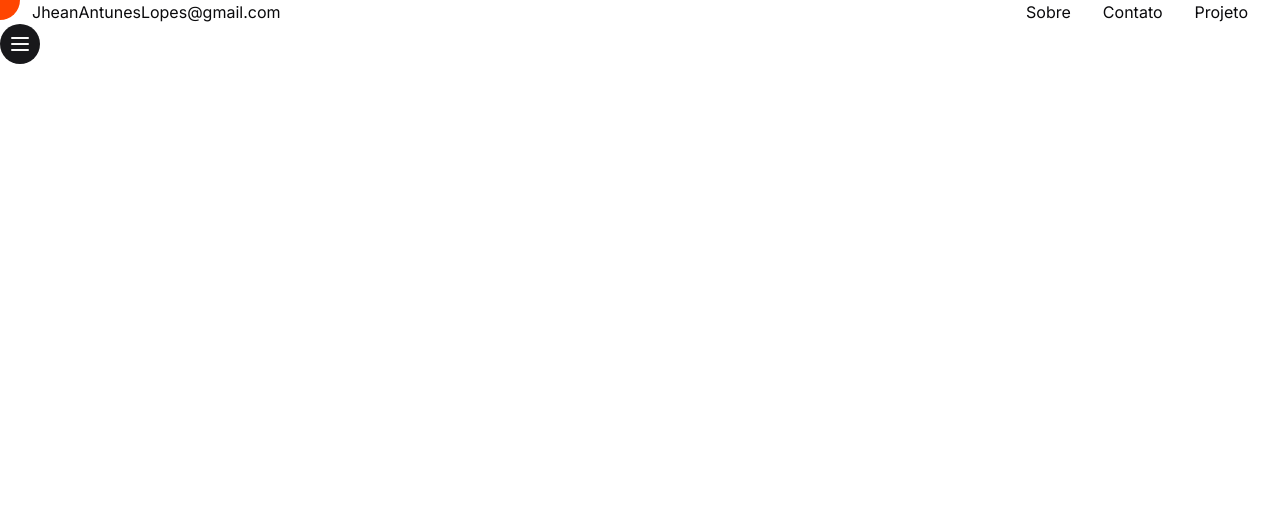
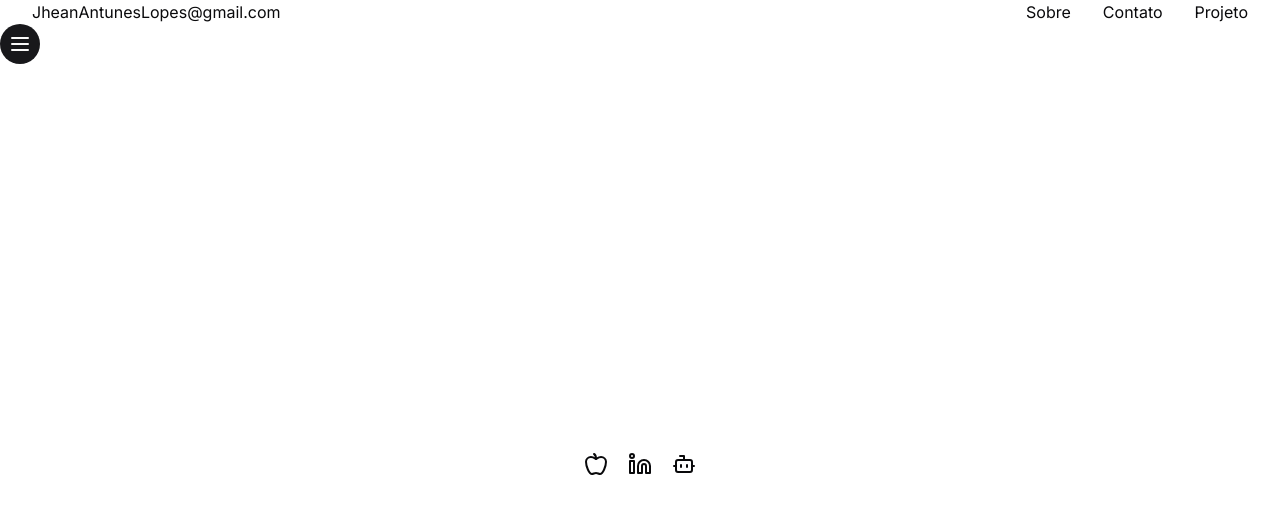
Before and after one commit to JheanAntunes/learn-framer-motion, a Next.js app: page / in a window 1280 px wide. Shown: the top 514 px of the page. Built offline with nearby package versions, Linux system fonts and the light colour scheme.

Commit message:
:sparkles:	feat: add example animation icons

```diff
--- a/src/app/layout.tsx
+++ b/src/app/layout.tsx
@@ -1,4 +1,3 @@
-import AnimationCursor from '@/components/animation-cursor'
 import Header from '@/components/layout/header'
 import TransitionPage from '@/components/transition-page'
 import type { Metadata } from 'next'
@@ -22,7 +21,7 @@ export default function RootLayout({
       <body className={inter.className + ''}>
         <Header />
         <TransitionPage>{children}</TransitionPage>
-        <AnimationCursor />
+        {/* <AnimationCursor /> */}
       </body>
     </html>
   )
--- a/src/app/page.tsx
+++ b/src/app/page.tsx
@@ -1,3 +1,4 @@
+import AnimationIcons from '@/components/animation-icons'
 import CurvedMenuMobile from '@/components/curved-menu'
 
 export default function Home() {
@@ -10,6 +11,7 @@ export default function Home() {
       {/* <ExampleAnimatePresence /> */}
       {/* <Stagger /> */}
       <CurvedMenuMobile />
+      <AnimationIcons />
     </main>
   )
 }
--- /dev/null
+++ b/src/components/animation-icons/index.tsx
@@ -0,0 +1,11 @@
+import ListIcons from './list-icons'
+
+const AnimationIcons = () => {
+  return (
+    <div className="flex h-screen w-full items-center justify-center">
+      <ListIcons />
+    </div>
+  )
+}
+
+export default AnimationIcons
--- /dev/null
+++ b/src/components/animation-icons/list-icons.tsx
@@ -0,0 +1,63 @@
+'use client'
+import { Apple, BotIcon, Linkedin } from 'lucide-react'
+import { useRef, useState } from 'react'
+import { MotionDiv } from '../framer-motion'
+
+const ListIcons = () => {
+  const arrayIcons = [
+    {
+      key: 'Apple',
+      Icon: <Apple />
+    },
+    {
+      key: 'Linkedin',
+      Icon: <Linkedin />
+    },
+    {
+      key: 'bot',
+      Icon: <BotIcon />
+    }
+  ]
+
+  return (
+    <div className="flex gap-5">
+      {arrayIcons.map(({ key, Icon }) => (
+        <MotionDivWithRef key={key}>{Icon}</MotionDivWithRef>
+      ))}
+    </div>
+  )
+}
+
+export const MotionDivWithRef = ({ children }: React.PropsWithChildren) => {
+  const ref = useRef<HTMLDivElement>(null)
+  const [position, setPosition] = useState({ x: 0, y: 0 })
+
+  const handleMouseMove = (e: React.MouseEvent<HTMLDivElement, MouseEvent>) => {
+    if (!ref.current) return
+    const { clientX, clientY } = e
+    const { width, height, left, top } = ref.current.getBoundingClientRect()
+    const x = clientX - (left + width / 2)
+    const y = clientY - (top + height / 2)
+    setPosition({ x, y })
+  }
+
+  const handleMouseLeave = () => {
+    setPosition({ x: 0, y: 0 })
+  }
+
+  const { x, y } = position
+
+  return (
+    <MotionDiv
+      ref={ref}
+      onMouseMove={handleMouseMove}
+      onMouseLeave={handleMouseLeave}
+      transition={{ type: 'spring', stiffness: 150, damping: 15, mass: 0.1 }}
+      animate={{ x, y }}
+    >
+      {children}
+    </MotionDiv>
+  )
+}
+
+export default ListIcons
```
